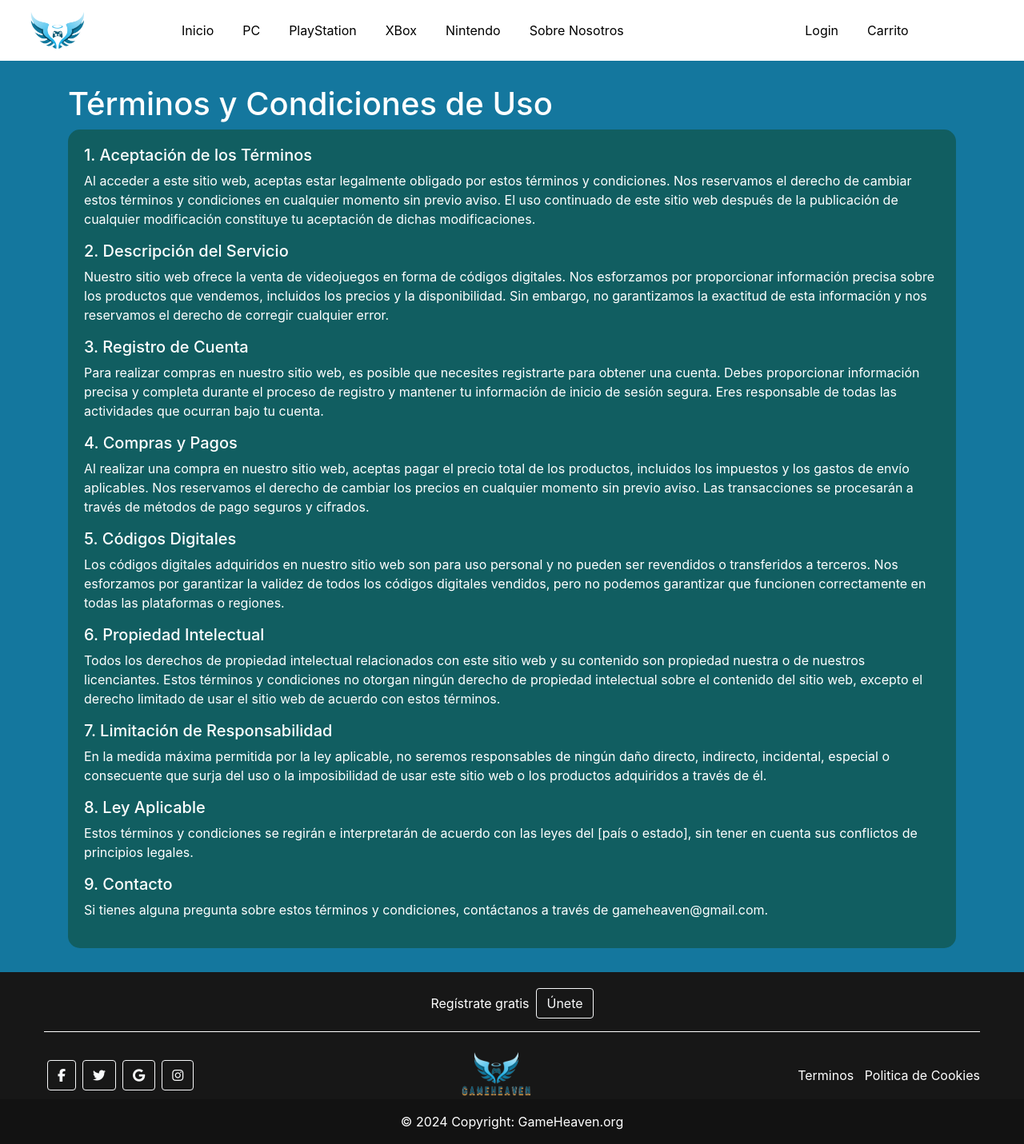
After one commit to andreeaass02/GameHeaven_TFG, a PHP site: page /terminos.php in a window 1280 px wide. The commit adds this page. Shown: the whole page at 80% size. Run offline with PHP 8.4, Linux system fonts and the light colour scheme; some libraries are stand-ins or nearby versions.

Commit message:
Add files via upload

```diff
--- a/gameheaven/BBDD.php
+++ b/gameheaven/BBDD.php
@@ -1,5 +1,5 @@
 <?php
-    $conex1 = new mysqli("localhost","andreasadmin","12345","tfg_gameheaven");
+    $conex1 = new mysqli("localhost","andreassdmin","12345","tfg_gameheaven");
     if(mysqli_connect_errno()){
         echo "Conexion fallida %s\n",mysqli_connect_errno();
         exit();
--- a/gameheaven/config.php
+++ b/gameheaven/config.php
@@ -1,6 +1,6 @@
 <?php
 const BBDD_HOST = "localhost";
-const BBDD_USER = "andreasadmin";
+const BBDD_USER = "andreassdmin";
 const BBDD_PASS = "12345";
 const BBDD_NAME = "tfg_gameheaven";
 const BBDD_DSN = "mysql:host=localhost;dbname=tfg_gameheaven;charset=utf8;";
--- a/gameheaven/footer.html
+++ b/gameheaven/footer.html
@@ -25,10 +25,13 @@
                     <a class="btn btn-outline-light btn-floating m-1" href="#!" role="button"><i class="fab fa-google"></i></a>
                     <a class="btn btn-outline-light btn-floating m-1" href="#!" role="button"><i class="fab fa-instagram"></i></a>
                 </div>
+                <div class="middle-section">
+                    <img src="images/Captura_de_pantalla_2024-04-09_113755-removebg-preview.png" alt="Logo de la empresa">
+                </div>
                 <div class="right-section">
-                    <a href="#!" class="text-white me-3">Terms of Service</a>
+                    <a href="terminos.php" class="text-white me-3">Terminos</a>
                     <p>&nbsp;&nbsp;&nbsp;</p>
-                    <a href="#!" class="text-white">Cookie Policy</a>
+                    <a href="politica_cookies.php" class="text-white">Politica de Cookies</a>
                 </div>
             </section>
         </div>
--- a/gameheaven/header.php
+++ b/gameheaven/header.php
@@ -1,4 +1,9 @@
-
+<?php
+// Verifica si la sesión no está activa
+if (session_status() == PHP_SESSION_NONE) {
+    session_start(); // Inicia la sesión
+}
+?>
 <!DOCTYPE html>
 <html lang="en">
 <head>
@@ -11,7 +16,7 @@
 <body>
 <nav class="navbar navbar-expand-md navbar-dark navbar-custom">
   <div class="container-fluid">
-    <a class="navbar-brand" href="#">
+    <a class="navbar-brand" href="index.php">
       <img src="images/logo2.png" alt="Logo">
     </a>
     <button class="navbar-toggler" type="button" id="navbar-toggler-icon">
@@ -19,6 +24,9 @@
     </button>
     <div class="collapse navbar-collapse" id="collapsibleNavbar">
       <ul class="navbar-nav">
+      <li class="nav-item">
+          <a class="nav-link" href="index.php">Inicio</a>
+        </li>
         <li class="nav-item">
           <a class="nav-link" href="#">PC</a>
         </li>
--- a/gameheaven/index.php
+++ b/gameheaven/index.php
@@ -1,3 +1,9 @@
+<?php
+// Inicia la sesión solo si no está iniciada
+if (session_status() === PHP_SESSION_NONE) {
+    session_start();
+}
+?>
 <!DOCTYPE html>
 <html lang="es">
 <head>
--- a/gameheaven/styles/footer.css
+++ b/gameheaven/styles/footer.css
@@ -37,6 +37,14 @@ footer hr {
     display: flex;
     align-items: center;
 }
+.middle-section {
+    display: flex;
+    align-items: center;
+    margin: 0 auto;
+}
+img{
+    height: 60px;
+}
 @media (max-width: 767px) {
     .bottom-section {
         flex-direction: column;
--- a/gameheaven/styles/style.css
+++ b/gameheaven/styles/style.css
@@ -72,3 +72,6 @@ img{
     font-weight: bold;
     color: #000;
   }
+  .noVisible{
+    display: none;
+  }
--- /dev/null
+++ b/gameheaven/styles/terminos-cookies.css
@@ -0,0 +1,15 @@
+.titulo{
+    color: white;
+    margin-top: 30px;
+    margin-bottom: 30px;
+}
+.contenido{
+    background-color: rgb(17, 94, 97);
+    border-radius: 15px;
+}
+.texto{
+    margin-left: 20px;
+    margin-right: 20px;
+    padding-top: 20px;
+    padding-bottom: 20px;
+}
--- /dev/null
+++ b/gameheaven/terminos.php
@@ -0,0 +1,52 @@
+<!DOCTYPE html>
+<html lang="es">
+<head>
+    <meta charset="UTF-8">
+    <meta name="viewport" content="width=device-width, initial-scale=1.0">
+    <script src="https://kit.fontawesome.com/eb8f3619b9.js" crossorigin="anonymous"></script>
+    <link rel="stylesheet" href="styles/terminos-cookies.css">
+    <title>Términos y Condiciones</title>
+</head>
+<body>
+<?php include 'header.php'; ?>
+    <div class="container">
+        <div class="titulo">
+            <h1>Términos y Condiciones de Uso</h1>
+            <div class="contenido">
+            <div class="texto">
+            <h5>1. Aceptación de los Términos</h5>
+            <p>Al acceder a este sitio web, aceptas estar legalmente obligado por estos términos y condiciones. Nos reservamos el derecho de cambiar estos términos y condiciones en cualquier momento sin previo aviso. El uso continuado de este sitio web después de la publicación de cualquier modificación constituye tu aceptación de dichas modificaciones.</p>
+
+            <h5>2. Descripción del Servicio</h5>
+            <p>Nuestro sitio web ofrece la venta de videojuegos en forma de códigos digitales. Nos esforzamos por proporcionar información precisa sobre los productos que vendemos, incluidos los precios y la disponibilidad. Sin embargo, no garantizamos la exactitud de esta información y nos reservamos el derecho de corregir cualquier error.</p>
+
+            <h5>3. Registro de Cuenta</h5>
+            <p>Para realizar compras en nuestro sitio web, es posible que necesites registrarte para obtener una cuenta. Debes proporcionar información precisa y completa durante el proceso de registro y mantener tu información de inicio de sesión segura. Eres responsable de todas las actividades que ocurran bajo tu cuenta.</p>
+
+            <h5>4. Compras y Pagos</h5>
+            <p>Al realizar una compra en nuestro sitio web, aceptas pagar el precio total de los productos, incluidos los impuestos y los gastos de envío aplicables. Nos reservamos el derecho de cambiar los precios en cualquier momento sin previo aviso. Las transacciones se procesarán a través de métodos de pago seguros y cifrados.</p>
+
+            <h5>5. Códigos Digitales</h5>
+            <p>Los códigos digitales adquiridos en nuestro sitio web son para uso personal y no pueden ser revendidos o transferidos a terceros. Nos esforzamos por garantizar la validez de todos los códigos digitales vendidos, pero no podemos garantizar que funcionen correctamente en todas las plataformas o regiones.</p>
+
+            <h5>6. Propiedad Intelectual</h5>
+            <p>Todos los derechos de propiedad intelectual relacionados con este sitio web y su contenido son propiedad nuestra o de nuestros licenciantes. Estos términos y condiciones no otorgan ningún derecho de propiedad intelectual sobre el contenido del sitio web, excepto el derecho limitado de usar el sitio web de acuerdo con estos términos.</p>
+
+            <h5>7. Limitación de Responsabilidad</h5>
+            <p>En la medida máxima permitida por la ley aplicable, no seremos responsables de ningún daño directo, indirecto, incidental, especial o consecuente que surja del uso o la imposibilidad de usar este sitio web o los productos adquiridos a través de él.</p>
+
+            <h5>8. Ley Aplicable</h5>
+            <p>Estos términos y condiciones se regirán e interpretarán de acuerdo con las leyes del [país o estado], sin tener en cuenta sus conflictos de principios legales.</p>
+
+            <h5>9. Contacto</h5>
+            <p>Si tienes alguna pregunta sobre estos términos y condiciones, contáctanos a través de gameheaven@gmail.com.</p>
+        </div>
+        </div>
+        </div>
+    </div>
+    <?php include 'footer.html'; ?>
+<script src="https://code.jquery.com/jquery-3.5.1.slim.min.js"></script>
+<script src="https://cdn.jsdelivr.net/npm/@popperjs/core@2.5.4/dist/umd/popper.min.js"></script>
+<script src="https://stackpath.bootstrapcdn.com/bootstrap/4.5.2/js/bootstrap.min.js"></script>
+</body>
+</html>
```
Also changed, not shown: gameheaven/cookies.php (added, +42 -0 lines), gameheaven/js/registro.js (added, +127 -0 lines), gameheaven/registro.php (+11 -12 lines).
